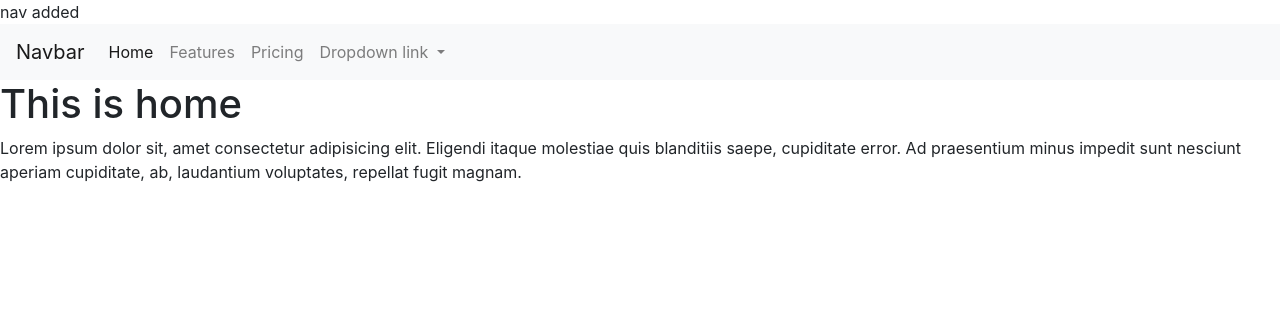
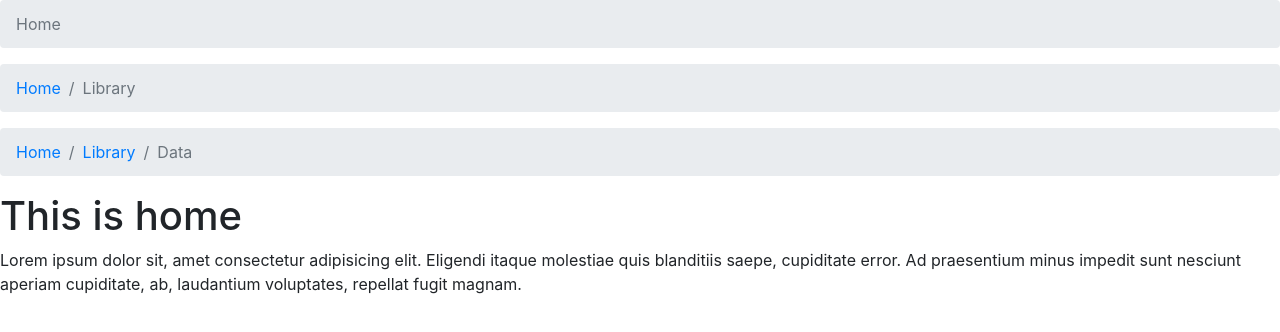
Before and after one commit to de-metsada/initial, a plain HTML site: page home.html in a window 1280 px wide. Drawn offline with nearby package versions, Linux system fonts and the light colour scheme.

Commit message:
breadcrumbs added

```diff
--- a/home.html
+++ b/home.html
@@ -13,52 +13,25 @@
     <title>Home</title>
   </head>
   <body>
-    nav added
-    <nav class="navbar navbar-expand-lg navbar-light bg-light">
-      <a class="navbar-brand" href="#">Navbar</a>
-      <button
-        class="navbar-toggler"
-        type="button"
-        data-toggle="collapse"
-        data-target="#navbarNavDropdown"
-        aria-controls="navbarNavDropdown"
-        aria-expanded="false"
-        aria-label="Toggle navigation"
-      >
-        <span class="navbar-toggler-icon"></span>
-      </button>
-      <div class="collapse navbar-collapse" id="navbarNavDropdown">
-        <ul class="navbar-nav">
-          <li class="nav-item active">
-            <a class="nav-link" href="#"
-              >Home <span class="sr-only">(current)</span></a
-            >
-          </li>
-          <li class="nav-item">
-            <a class="nav-link" href="#">Features</a>
-          </li>
-          <li class="nav-item">
-            <a class="nav-link" href="#">Pricing</a>
-          </li>
-          <li class="nav-item dropdown">
-            <a
-              class="nav-link dropdown-toggle"
-              href="#"
-              id="navbarDropdownMenuLink"
-              data-toggle="dropdown"
-              aria-haspopup="true"
-              aria-expanded="false"
-            >
-              Dropdown link
-            </a>
-            <div class="dropdown-menu" aria-labelledby="navbarDropdownMenuLink">
-              <a class="dropdown-item" href="#">Action</a>
-              <a class="dropdown-item" href="#">Another action</a>
-              <a class="dropdown-item" href="#">Something else here</a>
-            </div>
-          </li>
-        </ul>
-      </div>
+    <nav aria-label="breadcrumb">
+      <ol class="breadcrumb">
+        <li class="breadcrumb-item active" aria-current="page">Home</li>
+      </ol>
+    </nav>
+
+    <nav aria-label="breadcrumb">
+      <ol class="breadcrumb">
+        <li class="breadcrumb-item"><a href="#">Home</a></li>
+        <li class="breadcrumb-item active" aria-current="page">Library</li>
+      </ol>
+    </nav>
+
+    <nav aria-label="breadcrumb">
+      <ol class="breadcrumb">
+        <li class="breadcrumb-item"><a href="#">Home</a></li>
+        <li class="breadcrumb-item"><a href="#">Library</a></li>
+        <li class="breadcrumb-item active" aria-current="page">Data</li>
+      </ol>
     </nav>
     <h1>This is home</h1>
     <p>
```
